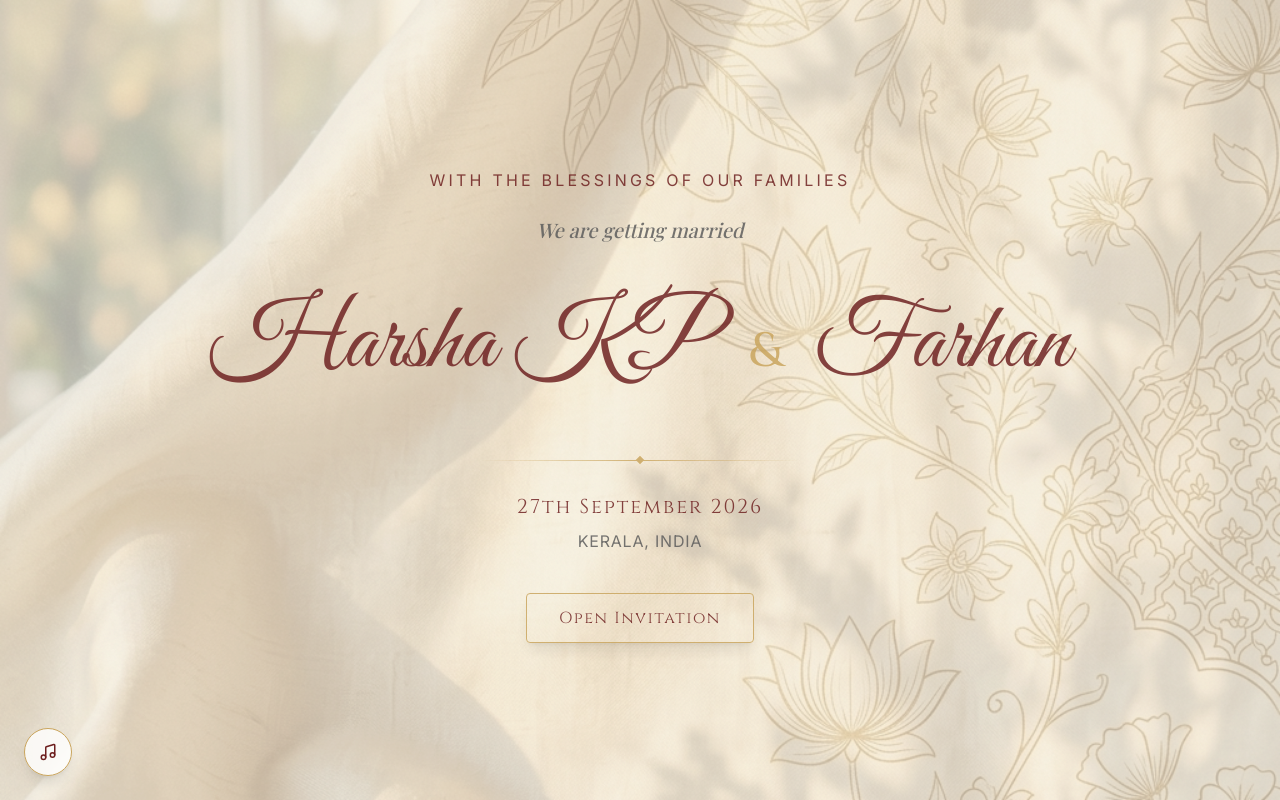
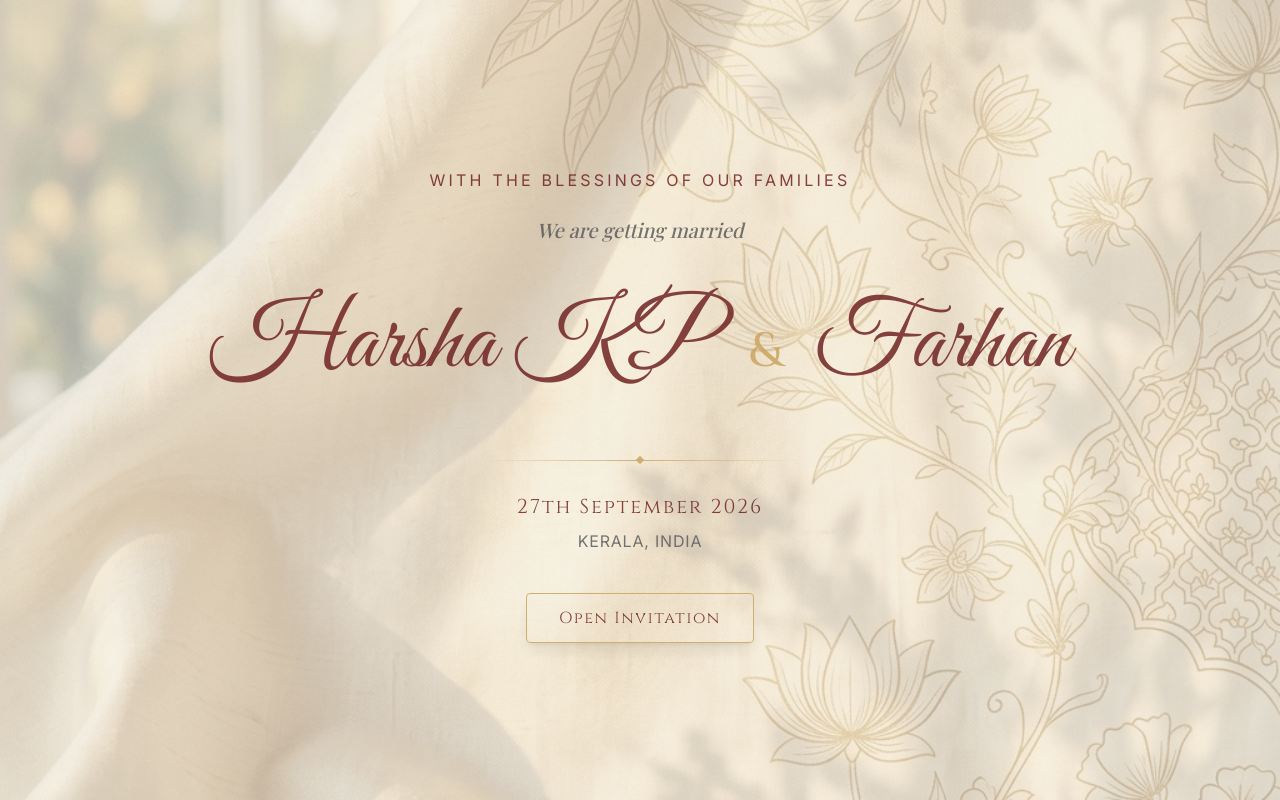
Before and after one commit to haadymebron/invitation1, a React (Vite) app: page / in a window 1280 px wide. Built offline with nearby package versions, Linux system fonts and the light colour scheme; a web font is replaced by a local one.

Commit message:
Remove music icon completely

```diff
--- a/src/App.jsx
+++ b/src/App.jsx
@@ -328,15 +328,6 @@ function App() {
         )}
       </AnimatePresence>
 
-      <button
-        onClick={() => setIsPlaying(!isPlaying)}
-        className="fixed bottom-6 left-6 z-40 w-12 h-12 rounded-full border border-secondary flex items-center justify-center bg-surface/80 backdrop-blur text-primary hover:bg-primary hover:text-surface transition-all duration-300 shadow-lg group"
-      >
-        <Music size={18} className={isPlaying ? "animate-pulse" : ""} />
-        <span className="absolute left-14 opacity-0 group-hover:opacity-100 transition-opacity font-cinzel text-xs whitespace-nowrap bg-surface px-2 py-1 border border-secondary rounded">
-          {isPlaying ? "Pause Music" : "Play Music"}
-        </span>
-      </button>
 
       {!showSplash && (
         <AnimatePresence mode="wait">
```
